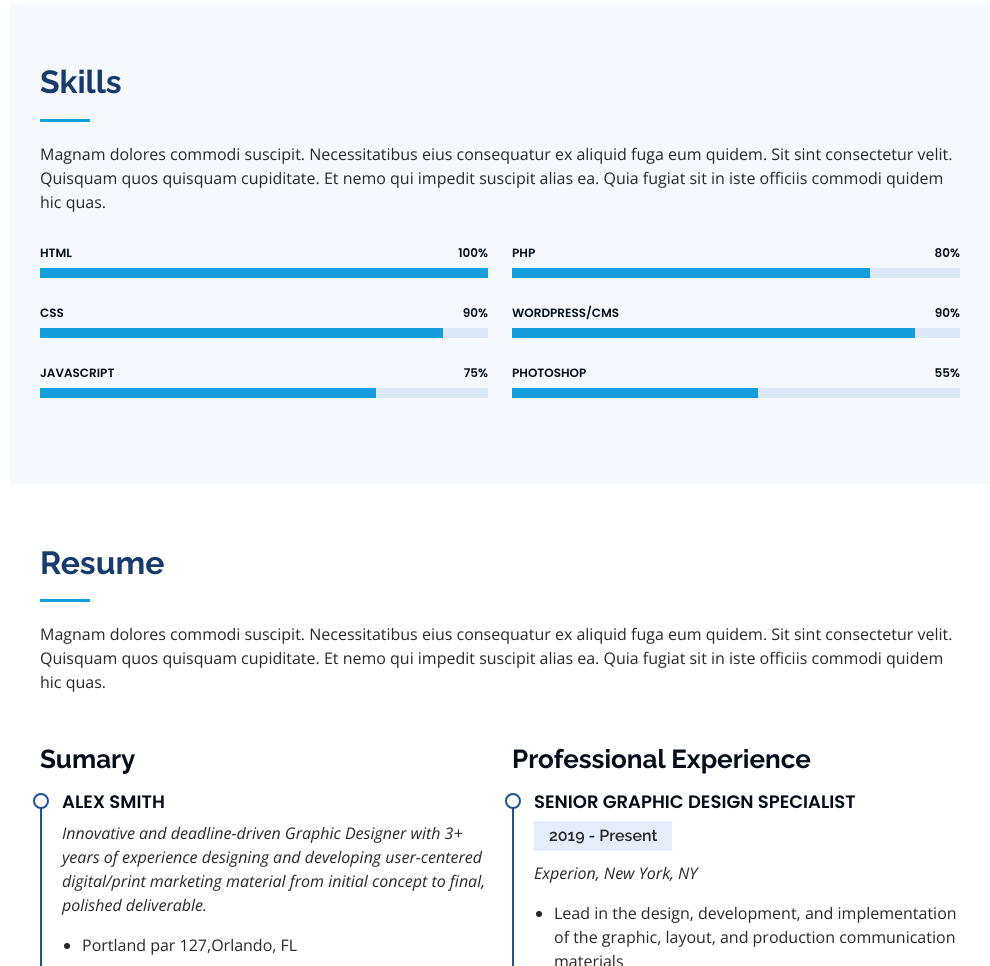
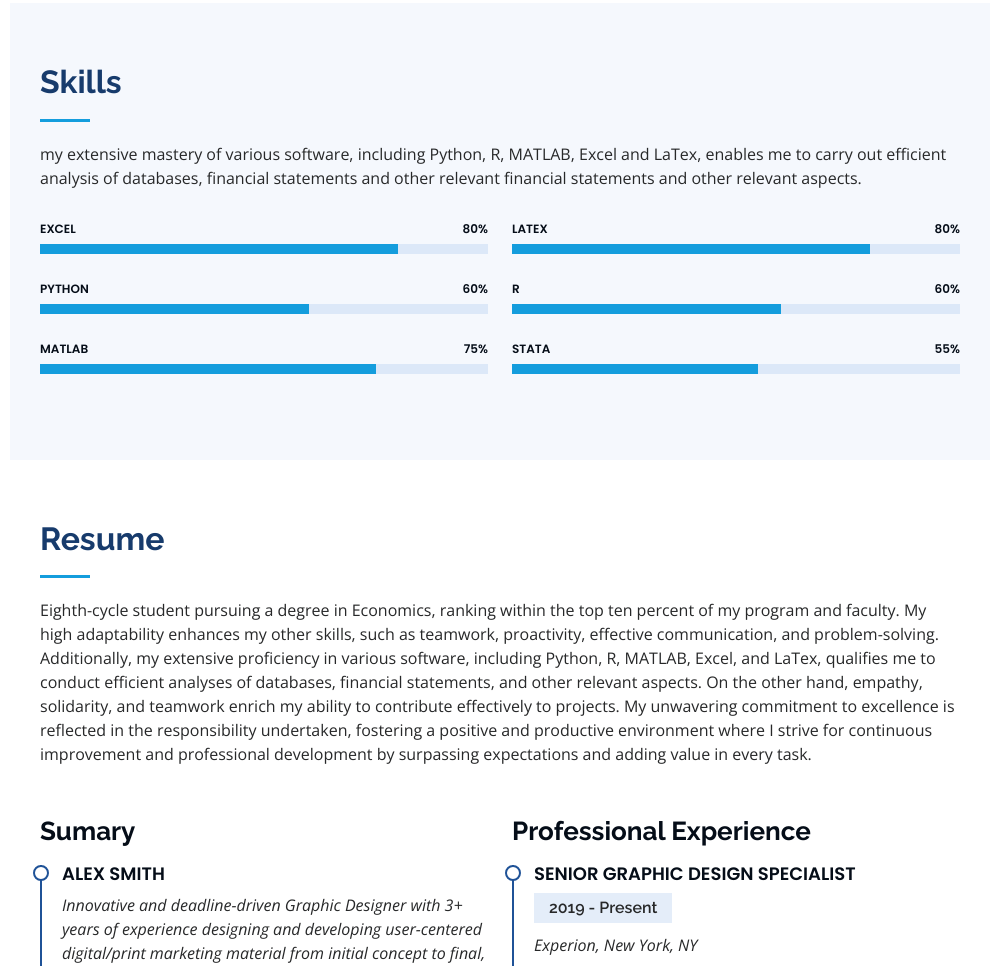
Before and after one commit to GustavoTorres03/Gustavo_Torres_Flores, a plain HTML site: page index.html in a window 1280 px wide. Shown: the part 1300-2266 px from the top of the page, without its empty margins (290-1280 px from the left). Drawn offline with nearby package versions, Linux system fonts and the light colour scheme.

Commit message:
Update index.html

```diff
--- a/index.html
+++ b/index.html
@@ -123,7 +123,7 @@
 
         <div class="section-title">
           <h2>Skills</h2>
-          <p>Magnam dolores commodi suscipit. Necessitatibus eius consequatur ex aliquid fuga eum quidem. Sit sint consectetur velit. Quisquam quos quisquam cupiditate. Et nemo qui impedit suscipit alias ea. Quia fugiat sit in iste officiis commodi quidem hic quas.</p>
+          <p>my extensive mastery of various software, including Python, R, MATLAB, Excel and LaTex, enables me to carry out efficient analysis of databases, financial statements and other relevant financial statements and other relevant aspects.</p>
         </div>
 
         <div class="row skills-content">
@@ -131,21 +131,21 @@
           <div class="col-lg-6" data-aos="fade-up">
 
             <div class="progress">
-              <span class="skill">HTML <i class="val">100%</i></span>
+              <span class="skill">Excel <i class="val">80%</i></span>
               <div class="progress-bar-wrap">
-                <div class="progress-bar" role="progressbar" aria-valuenow="100" aria-valuemin="0" aria-valuemax="100"></div>
+                <div class="progress-bar" role="progressbar" aria-valuenow="80" aria-valuemin="0" aria-valuemax="100"></div>
               </div>
             </div>
 
             <div class="progress">
-              <span class="skill">CSS <i class="val">90%</i></span>
+              <span class="skill">Python <i class="val">60%</i></span>
               <div class="progress-bar-wrap">
-                <div class="progress-bar" role="progressbar" aria-valuenow="90" aria-valuemin="0" aria-valuemax="100"></div>
+                <div class="progress-bar" role="progressbar" aria-valuenow="60" aria-valuemin="0" aria-valuemax="100"></div>
               </div>
             </div>
 
             <div class="progress">
-              <span class="skill">JavaScript <i class="val">75%</i></span>
+              <span class="skill">MATLAB <i class="val">75%</i></span>
               <div class="progress-bar-wrap">
                 <div class="progress-bar" role="progressbar" aria-valuenow="75" aria-valuemin="0" aria-valuemax="100"></div>
               </div>
@@ -156,21 +156,21 @@
           <div class="col-lg-6" data-aos="fade-up" data-aos-delay="100">
 
             <div class="progress">
-              <span class="skill">PHP <i class="val">80%</i></span>
+              <span class="skill">LaTex <i class="val">80%</i></span>
               <div class="progress-bar-wrap">
                 <div class="progress-bar" role="progressbar" aria-valuenow="80" aria-valuemin="0" aria-valuemax="100"></div>
               </div>
             </div>
 
             <div class="progress">
-              <span class="skill">WordPress/CMS <i class="val">90%</i></span>
+              <span class="skill">R <i class="val">60%</i></span>
               <div class="progress-bar-wrap">
-                <div class="progress-bar" role="progressbar" aria-valuenow="90" aria-valuemin="0" aria-valuemax="100"></div>
+                <div class="progress-bar" role="progressbar" aria-valuenow="60" aria-valuemin="0" aria-valuemax="100"></div>
               </div>
             </div>
 
             <div class="progress">
-              <span class="skill">Photoshop <i class="val">55%</i></span>
+              <span class="skill">Stata <i class="val">55%</i></span>
               <div class="progress-bar-wrap">
                 <div class="progress-bar" role="progressbar" aria-valuenow="55" aria-valuemin="0" aria-valuemax="100"></div>
               </div>
@@ -189,7 +189,7 @@
 
         <div class="section-title">
           <h2>Resume</h2>
-          <p>Magnam dolores commodi suscipit. Necessitatibus eius consequatur ex aliquid fuga eum quidem. Sit sint consectetur velit. Quisquam quos quisquam cupiditate. Et nemo qui impedit suscipit alias ea. Quia fugiat sit in iste officiis commodi quidem hic quas.</p>
+          <p>Eighth-cycle student pursuing a degree in Economics, ranking within the top ten percent of my program and faculty. My high adaptability enhances my other skills, such as teamwork, proactivity, effective communication, and problem-solving. Additionally, my extensive proficiency in various software, including Python, R, MATLAB, Excel, and LaTex, qualifies me to conduct efficient analyses of databases, financial statements, and other relevant aspects. On the other hand, empathy, solidarity, and teamwork enrich my ability to contribute effectively to projects. My unwavering commitment to excellence is reflected in the responsibility undertaken, fostering a positive and productive environment where I strive for continuous improvement and professional development by surpassing expectations and adding value in every task.</p>
         </div>
 
         <div class="row">
```
